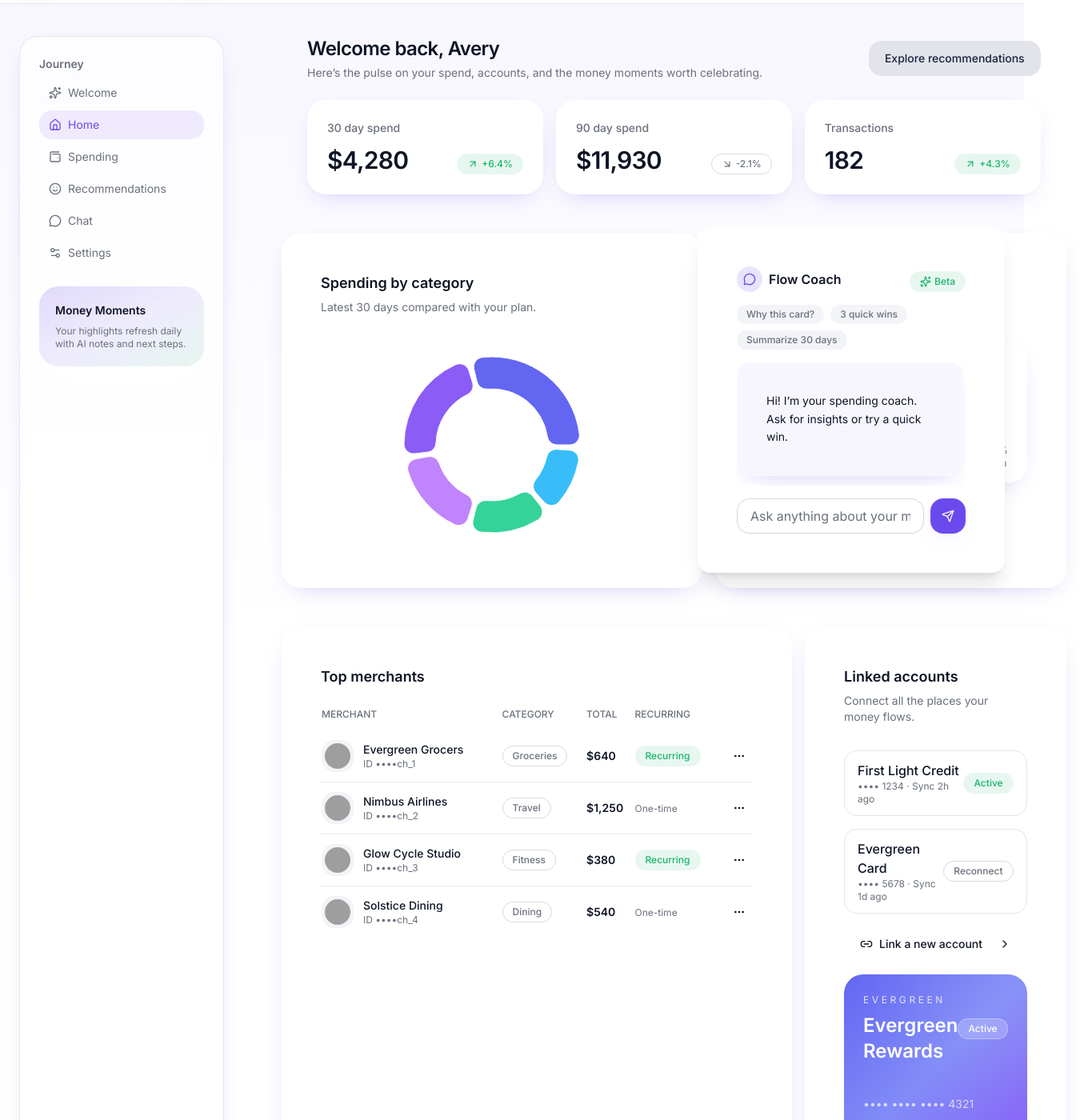
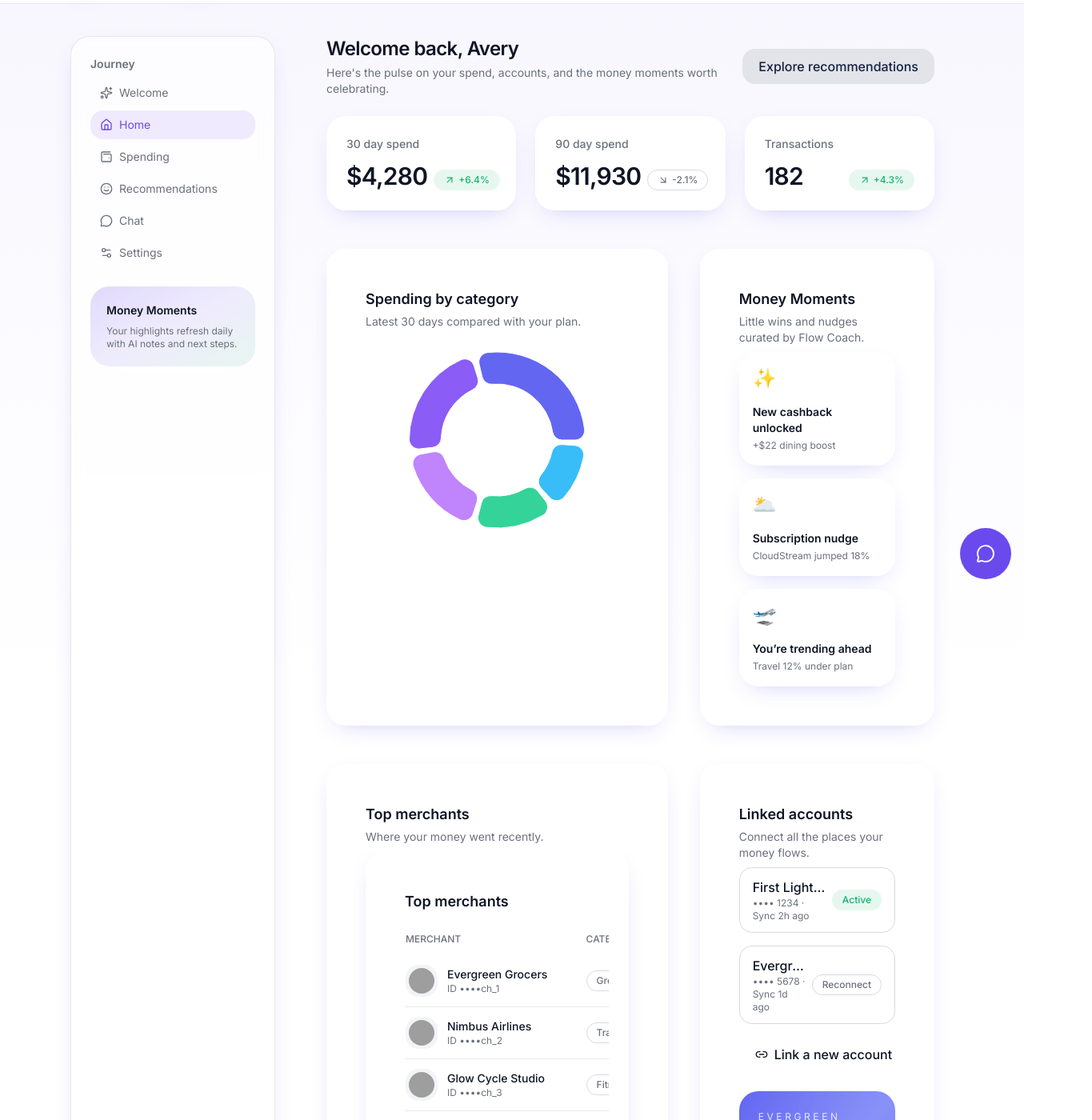
Before and after one commit to leo2971998/HackRice25, a React (Vite) app in the folder client/: page / in a window 1280 px wide. Shown: the part 60-1460 px from the top of the page at 80% size, 1365 px wide, since content can reach past the window. Built offline with nearby package versions, Linux system fonts and the light colour scheme; grey boxes are pictures that could not be loaded.

Commit message:
fixed the chat being cosntantly up, and added responsiveness to the dashboard

```diff
--- a/client/src/components/layout/ChatDock.tsx
+++ b/client/src/components/layout/ChatDock.tsx
@@ -1,72 +1,141 @@
-import * as React from "react"
-import { MessageCircle, Sparkles, Send } from "lucide-react"
+import * as React from "react";
+import { MessageCircle, Sparkles, Send, X } from "lucide-react";
 
-import { Button } from "@/components/ui/button"
-import { Card, CardContent, CardHeader, CardTitle } from "@/components/ui/card"
-import { Input } from "@/components/ui/input"
-import { Badge } from "@/components/ui/badge"
-import { useToast } from "@/components/ui/use-toast"
-import type { ChatMessage } from "@/types/api"
+import { Button } from "@/components/ui/button";
+import { Card, CardContent, CardHeader, CardTitle } from "@/components/ui/card";
+import { Input } from "@/components/ui/input";
+import { Badge } from "@/components/ui/badge";
+import { useToast } from "@/components/ui/use-toast";
+import type { ChatMessage } from "@/types/api";
 
-const suggestionChips = [
-  "Why this card?",
-  "3 quick wins",
-  "Summarize 30 days",
-]
+const suggestionChips = ["Why this card?", "3 quick wins", "Summarize 30 days"];
 
 export function ChatDock() {
-  const { toast } = useToast()
+  const { toast } = useToast();
+  const [open, setOpen] = React.useState(false);
   const [messages, setMessages] = React.useState<ChatMessage[]>([
     {
       id: "welcome",
       author: "assistant",
-      content: "Hi! I’m your spending coach. Ask for insights or try a quick win.",
+      content:
+        "Hi! I’m your spending coach. Ask for insights or try a quick win.",
       timestamp: new Date().toISOString(),
     },
-  ])
-  const [input, setInput] = React.useState("")
-  const messagesEndRef = React.useRef<HTMLDivElement | null>(null)
+  ]);
+  const [input, setInput] = React.useState("");
+  const panelRef = React.useRef<HTMLDivElement | null>(null);
+  const messagesEndRef = React.useRef<HTMLDivElement | null>(null);
 
   React.useEffect(() => {
-    messagesEndRef.current?.scrollIntoView({ behavior: "smooth" })
-  }, [messages])
+    messagesEndRef.current?.scrollIntoView({ behavior: "smooth" });
+  }, [messages]);
+
+  // Close on outside click
+  React.useEffect(() => {
+    function onClick(e: MouseEvent) {
+      if (!open) return;
+      const t = e.target as Node;
+      const launcher = document.getElementById("chat-launcher-btn");
+      if (launcher?.contains(t)) return;
+      if (panelRef.current && !panelRef.current.contains(t)) setOpen(false);
+    }
+    document.addEventListener("mousedown", onClick);
+    return () => document.removeEventListener("mousedown", onClick);
+  }, [open]);
+
+  // Close on Esc
+  React.useEffect(() => {
+    function onKey(e: KeyboardEvent) {
+      if (e.key === "Escape") setOpen(false);
+    }
+    if (open) window.addEventListener("keydown", onKey);
+    return () => window.removeEventListener("keydown", onKey);
+  }, [open]);
 
   const sendMessage = (text: string) => {
-    if (!text.trim()) return
+    if (!text.trim()) return;
     const userMessage: ChatMessage = {
       id: crypto.randomUUID(),
       author: "user",
       content: text,
       timestamp: new Date().toISOString(),
-    }
+    };
     const assistantReply: ChatMessage = {
       id: crypto.randomUUID(),
       author: "assistant",
-      content: "Great question! I’ll personalize this flow soon—here’s a quick highlight: dining spend is up 8% month-over-month.",
+      content:
+        "Great question! I’ll personalize this soon—quick highlight: dining spend is up 8% month-over-month.",
       timestamp: new Date().toISOString(),
-    }
-    setMessages((prev) => [...prev, userMessage, assistantReply])
+    };
+    setMessages((prev) => [...prev, userMessage, assistantReply]);
     toast({
       title: "Assistant drafting",
-      description: "Smart responses will plug into the real data shortly.",
-    })
-  }
+      description: "Smart responses will plug into real data shortly.",
+    });
+  };
 
   return (
-    <div className="pointer-events-none fixed bottom-6 right-6 z-50 hidden max-w-sm flex-col gap-3 md:flex">
-      <Card className="pointer-events-auto shadow-xl">
+    <>
+      {/* Launcher button */}
+      <button
+        id="chat-launcher-btn"
+        type="button"
+        aria-haspopup="dialog"
+        aria-expanded={open}
+        aria-controls="chat-panel"
+        onClick={() => setOpen((v) => !v)}
+        className="fixed bottom-4 right-4 z-40 rounded-full bg-primary text-primary-foreground shadow-card hover:opacity-90 transition p-4 md:p-5"
+      >
+        <MessageCircle className="h-5 w-5 md:h-6 md:w-6" />
+        <span className="sr-only">Open chat</span>
+      </button>
+
+      {/* Floating panel */}
+      <div
+        id="chat-panel"
+        role="dialog"
+        aria-modal="false"
+        className={[
+          "fixed z-50 bottom-20 right-4 md:bottom-24 md:right-6",
+          open ? "pointer-events-auto" : "pointer-events-none",
+        ].join(" ")}
+      >
+        <Card
+          ref={panelRef}
+          className={[
+            "w-[92vw] max-w-[380px] md:max-w-[420px]",
+            "rounded-2xl shadow-xl border bg-card text-card-foreground",
+            "transition-all duration-200",
+            open
+              ? "opacity-100 translate-y-0"
+              : "opacity-0 translate-y-2 scale-[0.98]",
+          ].join(" ")}
+        >
           <CardHeader className="flex flex-row items-center justify-between gap-2 pb-4">
             <div className="flex items-center gap-2">
               <span className="flex h-8 w-8 items-center justify-center rounded-full bg-primary/15 text-primary">
                 <MessageCircle className="h-4 w-4" />
               </span>
-            <CardTitle className="text-base font-semibold">Flow Coach</CardTitle>
+              <CardTitle className="text-base font-semibold">
+                Flow Coach
+              </CardTitle>
             </div>
+            <div className="flex items-center gap-2">
               <Badge variant="success" className="gap-1">
                 <Sparkles className="h-3.5 w-3.5" />
                 Beta
               </Badge>
+              <button
+                type="button"
+                onClick={() => setOpen(false)}
+                className="rounded-md p-1.5 hover:bg-muted"
+                aria-label="Close chat"
+              >
+                <X className="h-4 w-4" />
+              </button>
+            </div>
           </CardHeader>
+
           <CardContent className="space-y-4">
             <div className="flex flex-wrap gap-2">
               {suggestionChips.map((chip) => (
@@ -80,7 +149,8 @@ export function ChatDock() {
                 </button>
               ))}
             </div>
-          <div className="max-h-48 space-y-3 overflow-y-auto pr-1">
+
+            <div className="max-h-56 space-y-3 overflow-y-auto pr-1">
               {messages.map((message) => (
                 <div
                   key={message.id}
@@ -95,17 +165,18 @@ export function ChatDock() {
               ))}
               <div ref={messagesEndRef} />
             </div>
+
             <form
               className="flex items-center gap-2"
-            onSubmit={(event) => {
-              event.preventDefault()
-              sendMessage(input)
-              setInput("")
+              onSubmit={(e) => {
+                e.preventDefault();
+                sendMessage(input);
+                setInput("");
               }}
             >
               <Input
                 value={input}
-              onChange={(event) => setInput(event.target.value)}
+                onChange={(e) => setInput(e.target.value)}
                 placeholder="Ask anything about your money story"
                 className="flex-1"
               />
@@ -117,5 +188,6 @@ export function ChatDock() {
           </CardContent>
         </Card>
       </div>
-  )
+    </>
+  );
 }
--- a/client/src/index.css
+++ b/client/src/index.css
@@ -85,7 +85,7 @@ body {
   overscroll-behavior: none;
 }
 
-/* Quick responsive fixes */
+/* Quick responsive fixes
 body {
   @apply text-sm sm:text-base;
 }
@@ -101,5 +101,5 @@ img {
 }
 
 .grid {
-  @apply grid-cols-1 sm:grid-cols-2 lg:grid-cols-3 gap-4;
-}
+  @apply grid-cols-1 sm:grid-cols-2 lg:grid-cols-3 gap-4; */
+/* } */
--- a/client/src/pages/home.tsx
+++ b/client/src/pages/home.tsx
@@ -1,58 +1,75 @@
-import { Link } from "react-router-dom"
-import { ChevronRight, Link2 } from "lucide-react"
+import { Link } from "react-router-dom";
+import { ChevronRight, Link2 } from "lucide-react";
 
-import { Card, CardContent, CardHeader, CardTitle } from "@/components/ui/card"
-import { Button } from "@/components/ui/button"
-import { Badge } from "@/components/ui/badge"
-import { PageSection } from "@/components/layout/PageSection"
-import { StatTile } from "@/components/cards/StatTile"
-import { CreditCardDisplay } from "@/components/cards/CreditCardDisplay"
-import { MoneyMomentCard } from "@/components/cards/MoneyMomentCard"
-import { DonutChart } from "@/components/charts/DonutChart"
-import { MerchantTable } from "@/components/cards/MerchantTable"
+import { Card, CardContent, CardHeader, CardTitle } from "@/components/ui/card";
+import { Button } from "@/components/ui/button";
+import { Badge } from "@/components/ui/badge";
+import { PageSection } from "@/components/layout/PageSection";
+import { StatTile } from "@/components/cards/StatTile";
+import { CreditCardDisplay } from "@/components/cards/CreditCardDisplay";
+import { MoneyMomentCard } from "@/components/cards/MoneyMomentCard";
+import { DonutChart } from "@/components/charts/DonutChart";
+import { MerchantTable } from "@/components/cards/MerchantTable";
 import {
   categorySummaries,
   linkedAccounts,
   merchants,
   moneyMoments,
   statSummaries,
-} from "@/lib/mock-data"
+} from "@/lib/mock-data";
 
 export function HomePage() {
   return (
-    <div className="space-y-12">
+    <div className="container space-y-8 md:space-y-10 lg:space-y-12">
+      {/* Hero Section with Stats */}
       <PageSection
         title="Welcome back, Avery"
-        description="Here’s the pulse on your spend, accounts, and the money moments worth celebrating."
+        description="Here's the pulse on your spend, accounts, and the money moments worth celebrating."
         actions={
-          <Button asChild variant="secondary">
-            <Link to="/recommendations">Explore recommendations</Link>
+          <Button asChild variant="secondary" className="text-sm md:text-base">
+            <Link to="/recommendations">
+              <span className="hidden md:inline">Explore recommendations</span>
+              <span className="md:hidden">Recommendations</span>
+            </Link>
           </Button>
         }
       >
-        <div className="grid gap-6 md:grid-cols-3">
+        {/* Responsive Stats Grid */}
+        <div className="grid gap-4 sm:gap-6 grid-cols-1 sm:grid-cols-2 lg:grid-cols-3">
           {statSummaries.map((stat) => (
             <StatTile key={stat.label} {...stat} />
           ))}
         </div>
       </PageSection>
 
-      <div className="grid gap-10 lg:grid-cols-[1.2fr_1fr]">
-        <Card className="space-y-6 rounded-3xl">
-          <CardHeader className="pb-2">
-            <CardTitle className="text-lg font-semibold">Spending by category</CardTitle>
-            <p className="text-sm text-muted-foreground">Latest 30 days compared with your plan.</p>
+      {/* Row 1: Spending Chart + Money Moments */}
+      <div className="grid gap-6 md:gap-8 lg:gap-10 grid-cols-1 lg:grid-cols-12">
+        {/* Spending by Category */}
+        <Card className="overflow-hidden rounded-2xl md:rounded-3xl lg:col-span-7">
+          <CardHeader className="px-4 md:px-6 pb-2 space-y-1">
+            <CardTitle className="text-base md:text-lg font-semibold">
+              Spending by category
+            </CardTitle>
+            <p className="text-xs md:text-sm text-muted-foreground">
+              Latest 30 days compared with your plan.
+            </p>
           </CardHeader>
-          <CardContent>
+          <CardContent className="px-4 md:px-6">
             <DonutChart data={categorySummaries} />
           </CardContent>
         </Card>
-        <Card className="space-y-6 rounded-3xl">
-          <CardHeader className="pb-2">
-            <CardTitle className="text-lg font-semibold">Money Moments</CardTitle>
-            <p className="text-sm text-muted-foreground">Little wins and nudges curated by Flow Coach.</p>
+
+        {/* Money Moments */}
+        <Card className="overflow-hidden rounded-2xl md:rounded-3xl lg:col-span-5">
+          <CardHeader className="px-4 md:px-6 pb-2 space-y-1">
+            <CardTitle className="text-base md:text-lg font-semibold">
+              Money Moments
+            </CardTitle>
+            <p className="text-xs md:text-sm text-muted-foreground">
+              Little wins and nudges curated by Flow Coach.
+            </p>
           </CardHeader>
-          <CardContent className="grid gap-4">
+          <CardContent className="px-4 md:px-6 grid gap-3 md:gap-4">
             {moneyMoments.map((moment) => (
               <MoneyMomentCard key={moment.title} {...moment} />
             ))}
@@ -60,30 +77,75 @@ export function HomePage() {
         </Card>
       </div>
 
-      <div className="grid gap-10 lg:grid-cols-[1.2fr_1fr]">
+      {/* Row 2: Merchants + Linked Accounts */}
+      <div className="grid gap-6 md:gap-8 lg:gap-10 grid-cols-1 lg:grid-cols-12">
+        {/* Merchants */}
+        <Card className="overflow-hidden rounded-2xl md:rounded-3xl lg:col-span-7">
+          <CardHeader className="px-4 md:px-6 pb-2 space-y-1">
+            <CardTitle className="text-base md:text-lg font-semibold">
+              Top merchants
+            </CardTitle>
+            <p className="text-xs md:text-sm text-muted-foreground">
+              Where your money went recently.
+            </p>
+          </CardHeader>
+          <CardContent className="px-0 md:px-2">
+            <div className="overflow-x-auto px-4 md:px-4">
               <MerchantTable merchants={merchants} />
-        <Card className="space-y-6 rounded-3xl">
-          <CardHeader className="pb-2">
-            <CardTitle className="text-lg font-semibold">Linked accounts</CardTitle>
-            <p className="text-sm text-muted-foreground">Connect all the places your money flows.</p>
+            </div>
+          </CardContent>
+        </Card>
+
+        {/* Linked Accounts */}
+        <Card className="overflow-hidden rounded-2xl md:rounded-3xl lg:col-span-5">
+          <CardHeader className="px-4 md:px-6 pb-2 space-y-1">
+            <CardTitle className="text-base md:text-lg font-semibold">
+              Linked accounts
+            </CardTitle>
+            <p className="text-xs md:text-sm text-muted-foreground">
+              Connect all the places your money flows.
+            </p>
           </CardHeader>
-          <CardContent className="space-y-4">
+          <CardContent className="px-4 md:px-6 space-y-3 md:space-y-4">
             {linkedAccounts.map((account) => (
-              <div key={account.id} className="flex items-center justify-between rounded-2xl border border-border/70 px-4 py-3">
-                <div>
-                  <p className="font-medium text-foreground">{account.institution}</p>
-                  <p className="text-xs text-muted-foreground">•••• {account.mask} · Sync {account.lastSynced}</p>
+              <div
+                key={account.id}
+                className="flex items-center justify-between rounded-xl md:rounded-2xl border px-3 md:px-4 py-2.5 md:py-3"
+              >
+                <div className="min-w-0 flex-1">
+                  <p className="font-medium text-foreground text-sm md:text-base truncate">
+                    {account.institution}
+                  </p>
+                  <p className="text-xs text-muted-foreground">
+                    •••• {account.mask} ·{" "}
+                    <span className="hidden sm:inline">
+                      Sync {account.lastSynced}
+                    </span>
+                    <span className="sm:hidden">{account.lastSynced}</span>
+                  </p>
                 </div>
-                <Badge variant={account.status === "Active" ? "success" : "outline"}>{account.status}</Badge>
+                <Badge
+                  variant={account.status === "Active" ? "success" : "outline"}
+                  className="text-xs shrink-0 ml-2"
+                >
+                  {account.status}
+                </Badge>
               </div>
             ))}
-            <Button variant="ghost" className="w-full justify-between">
+
+            <Button
+              variant="ghost"
+              className="w-full justify-between text-sm md:text-base py-2 md:py-2.5"
+            >
               <span className="flex items-center gap-2">
-                <Link2 className="h-4 w-4" />
-                Link a new account
+                <Link2 className="h-3 w-3 md:h-4 md:w-4" />
+                <span className="hidden sm:inline">Link a new account</span>
+                <span className="sm:hidden">Link account</span>
               </span>
-              <ChevronRight className="h-4 w-4" />
+              <ChevronRight className="h-3 w-3 md:h-4 md:w-4" />
             </Button>
+
+            <div className="pt-2">
               <CreditCardDisplay
                 nickname="Evergreen Rewards"
                 last4="4321"
@@ -91,9 +153,10 @@ export function HomePage() {
                 issuerText="Evergreen"
                 status="Active"
               />
+            </div>
           </CardContent>
         </Card>
       </div>
     </div>
-  )
+  );
 }
```
Lines whose indentation alone changed are shown as unchanged.
